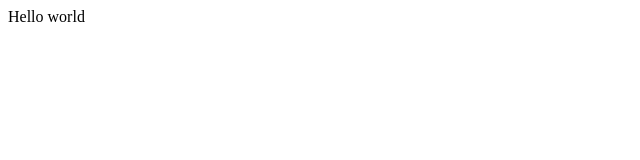
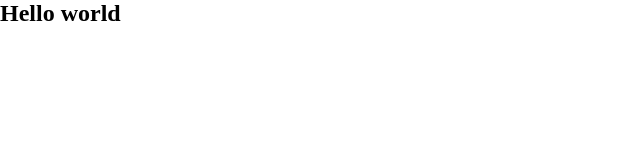
Before and after one commit to Nimbo1999/nimbo-components, a React app: page / in a window 1280 px wide. Shown: the top 160 px of the page, without its empty margins (0-640 px from the left). Built offline with nearby package versions, Linux system fonts and the light colour scheme.

Commit message:
Adiciona os loaders referentes a estilo

```diff
--- /dev/null
+++ b/postcss.config.js
@@ -0,0 +1,3 @@
+module.exports = {
+    plugins: ["postcss-preset-env"]
+}
--- a/src/App.tsx
+++ b/src/App.tsx
@@ -1,5 +1,7 @@
 import { FC } from 'react';
 
-const App: FC = () => <span>Hello world</span>;
+const App: FC = () => <div className="app-container">
+    <h2>Hello world</h2>
+</div>;
 
 export default App;
--- /dev/null
+++ b/src/assets/css/components/app.less
@@ -0,0 +1,5 @@
+.app-container {
+    h2 {
+        margin: 0;
+    }
+}
--- /dev/null
+++ b/src/assets/css/globals/global.less
@@ -0,0 +1,22 @@
+* {
+    box-sizing: border-box;
+}
+
+html {
+    font-size: 14px;
+
+    @media screen and (min-width: @break-md) {
+        font-size: 15px;
+    }
+
+    @media screen and (min-width: @break-lg) {
+        font-size: 16px;
+    }
+}
+
+html, body {
+    width: 100%;
+    height: 100%;
+    margin: 0px;
+    padding: 0px;
+}
--- /dev/null
+++ b/src/assets/css/globals/variables.less
@@ -0,0 +1,5 @@
+@body-background: #FAFAFA;
+
+@break-sm: 420px;
+@break-md: 680px;
+@break-lg: 992px;
--- /dev/null
+++ b/src/assets/css/main.less
@@ -0,0 +1,6 @@
+// General Styles.
+@import './globals/variables.less';
+@import './globals/global.less';
+
+// Components
+@import './components/app.less';
--- a/src/index.tsx
+++ b/src/index.tsx
@@ -1,6 +1,8 @@
 import { StrictMode } from 'react';
 import ReactDom from 'react-dom';
 import App from './App';
+
+import './assets/css/main.less';
 
 ReactDom.render(
     <StrictMode>
--- a/webpack/webpack.common.js
+++ b/webpack/webpack.common.js
@@ -19,6 +19,25 @@ module.exports = {
                 test: /\.(js|jsx)$/,
                 exclude: /node_modules/,
                 use: 'babel-loader',
+            },
+            {
+                test: /\.less$/i,
+                use: [
+                    "style-loader",
+                    {
+                        loader: "css-loader",
+                        options: {
+                            sourceMap: true
+                        }
+                    },
+                    "postcss-loader",
+                    {
+                        loader: "less-loader",
+                        options: {
+                            sourceMap: true
+                        }
+                    }
+                ]
             }
         ],
     },
```
Also changed, not shown: package.json (+7 -0 lines), 1 other file (tests, documents, lock files or other folders).
